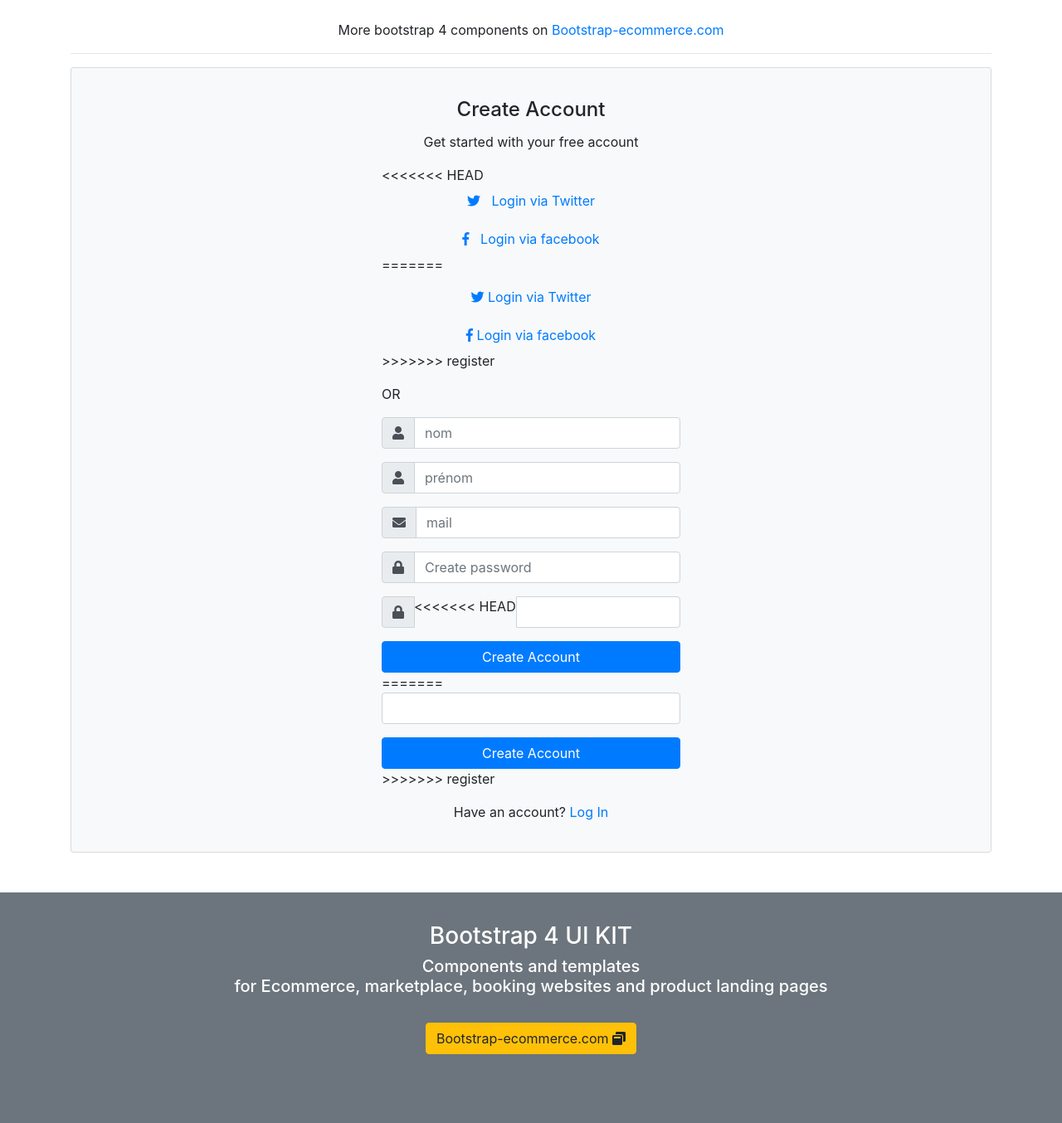
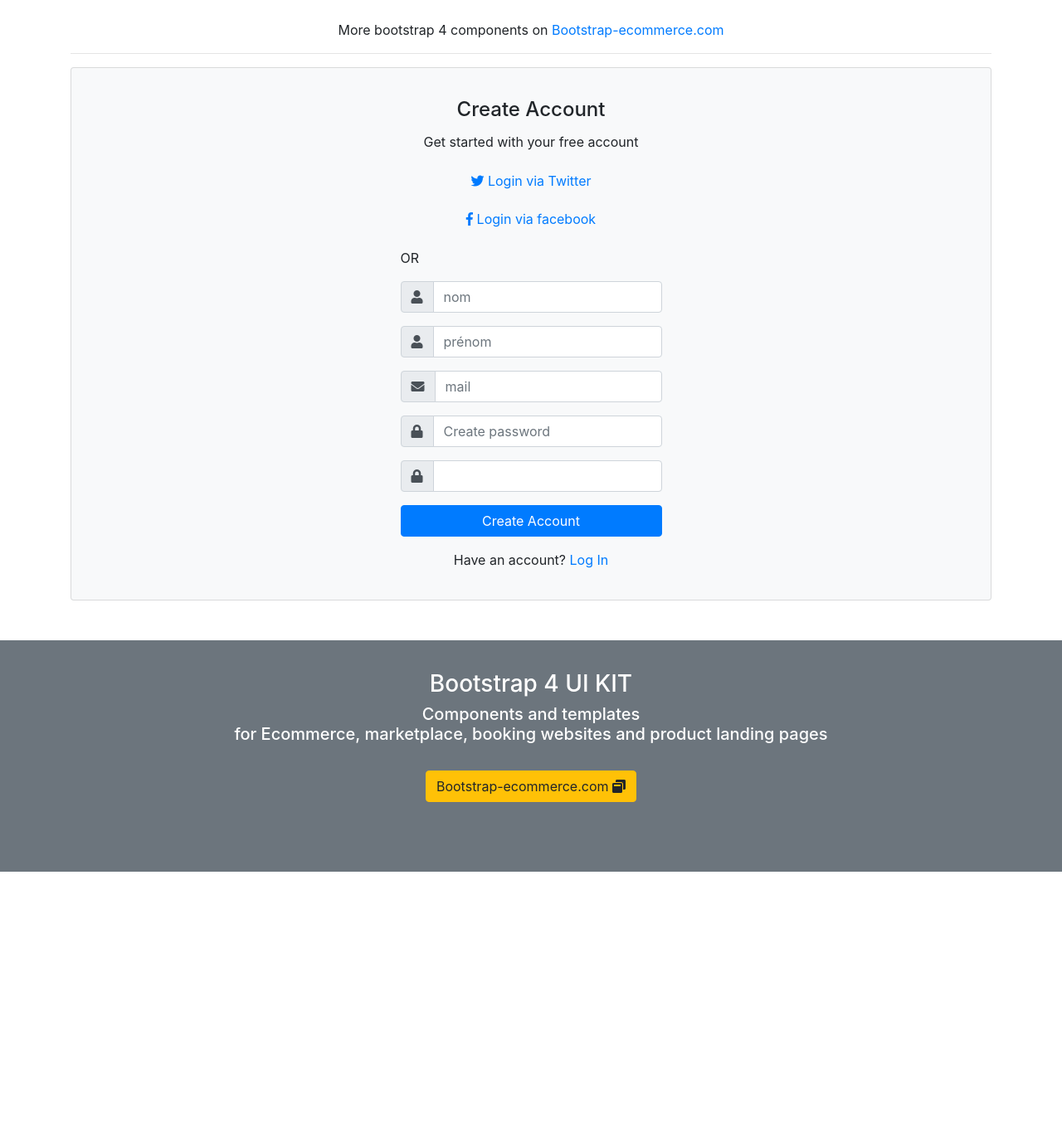
Before and after one commit to Abdessamad-Bannouf/blog, a PHP site: page /Blog/App/View/registerView.php in a window 1280 px wide. Shown: the top 1354 px of the page at 83% size. After the commit the page ends 1051 px from the top, so only its background shows below. Run offline with PHP 8.4, Linux system fonts and the light colour scheme; some libraries are stand-ins or nearby versions.

Commit message:
Register view merge fix

```diff
--- a/App/View/registerView.php
+++ b/App/View/registerView.php
@@ -24,16 +24,9 @@
                 <h4 class="card-title mt-3 text-center">Create Account</h4>
                 <p class="text-center">Get started with your free account</p>
                 <p>
-<<<<<<< HEAD
-                    <a href="" class="btn btn-block btn-twitter"> <i class="fab fa-twitter"></i>   Login via Twitter</a>
-                    <a href="" class="btn btn-block btn-facebook"> <i class="fab fa-facebook-f"></i>   Login via facebook</a>
-
-=======
 
                     <a href="" class="btn btn-block btn-twitter"> <i class="fab fa-twitter"></i>   Login via Twitter</a>
                     <a href="" class="btn btn-block btn-facebook"> <i class="fab fa-facebook-f"></i>   Login via facebook</a>
-
->>>>>>> register
                 </p>
                 <p class="divider-text">
                     <span class="bg-light">OR</span>
@@ -67,18 +60,10 @@
                         <div class="input-group-prepend">
                             <span class="input-group-text"> <i class="fa fa-lock"></i> </span>
                         </div>
-<<<<<<< HEAD
-
-                        <input name="confirmPassword" class="form-control" p laceholder="Repeat password" type="password">
-                    </div> <!-- form-group// -->
-                    <div class="form-group">
-                        <button type="submit" class="btn btn-primary btn-block"> Create Account  </button>
-=======
                         <input class="form-control" p laceholder="Repeat password" type="password">
                     </div> <!-- form-group// -->
                     <div class="form-group">
                         <button name="confirmPassword" type="submit" class="btn btn-primary btn-block"> Create Account  </button>
->>>>>>> register
                     </div> <!-- form-group// -->
                     <p class="text-center">Have an account? <a href="<?= WebSiteLink; ?>/User/register">Log In</a> </p>
                 </form>
```
